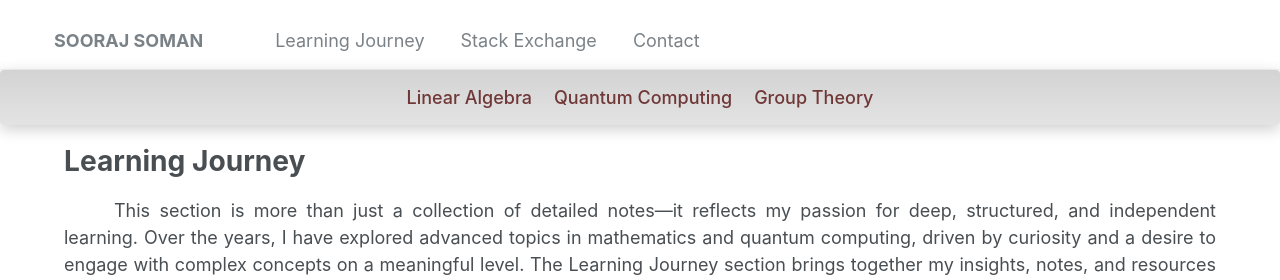
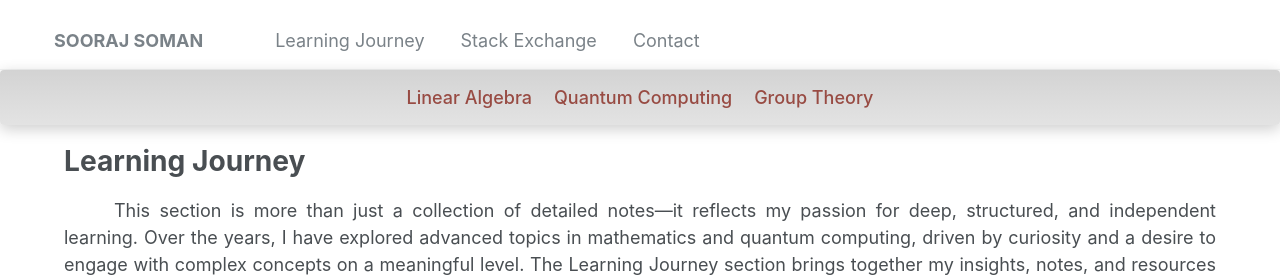
Before and after one commit to soorajss1729/soorajss1729.github.io, a Jekyll site: the page built from _learning/learning.md, in a window 1280 px wide. Shown: the top 280 px of the page. Built offline with Jekyll 4.4.1, drawn with Linux system fonts in a browser that asks for light colours.

Commit message:
Update main.scss

```diff
--- a/assets/css/main.scss
+++ b/assets/css/main.scss
@@ -99,7 +99,7 @@
 }
 
 .learning-topnav a {
-  color: #703737;  /*#9E4848;*/ /*#B04A00;*/ /*#ffffff; */
+  color: #984B43;  /*#9E4848;*/ /*#B04A00;*/ /*#ffffff; */
   text-decoration: none;
   font-size: 1rem;
   padding: 6px 6px;
```
